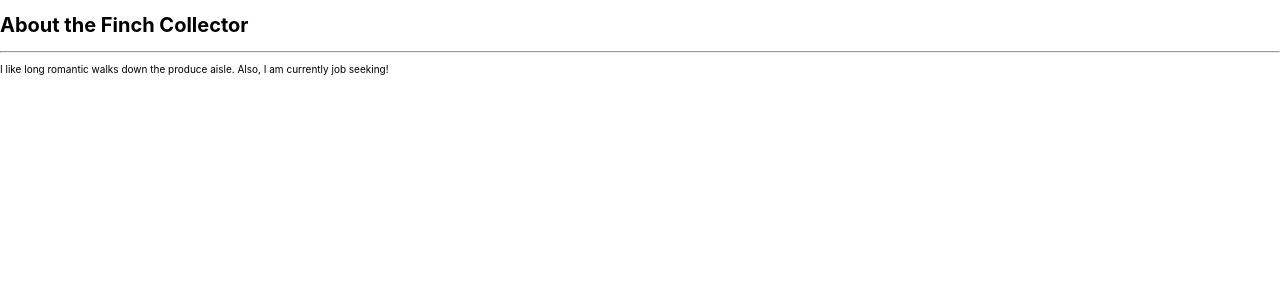
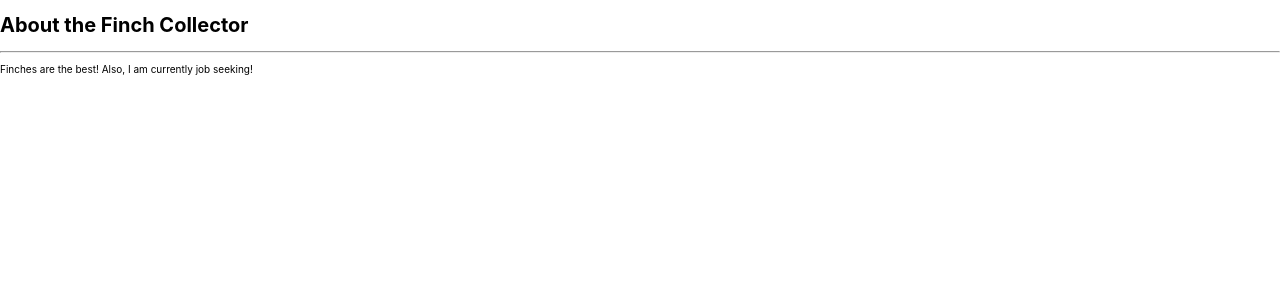
Before and after one commit to chitrason/finch-collector-lab, a Django app: page /about/ in a window 1280 px wide. Shown: the part 55-355 px from the top of the page. Run offline with Django 3.2, Linux system fonts and the light colour scheme.

Commit message:
adjust about page

```diff
--- a/finchcollector/settings.py
+++ b/finchcollector/settings.py
@@ -20,7 +20,7 @@ BASE_DIR = Path(__file__).resolve().parent.parent
 # See https://docs.djangoproject.com/en/3.2/howto/deployment/checklist/
 
 # SECURITY WARNING: keep the secret key used in production secret!
-# SECRET_KEY = 'django-insecure-8v7a@(dic0n*v9ex8a=gu&gdbd6wz&*8e$o_ucmu!!&27$wkr&'
+SECRET_KEY = 'django-insecure-8v7a@(dic0n*v9ex8a=gu&gdbd6wz&*8e$o_ucmu!!&27$wkr&'
 
 # SECURITY WARNING: don't run with debug turned on in production!
 DEBUG = True
--- a/main_app/templates/about.html
+++ b/main_app/templates/about.html
@@ -5,7 +5,7 @@
 <h1>About the Finch Collector</h1>
 <hr />
 <p>
-  I like long romantic walks down the produce aisle. Also, I am currently job seeking!
+  Finches are the best! Also, I am currently job seeking!
 </p>
 
 {% endblock %}
```
